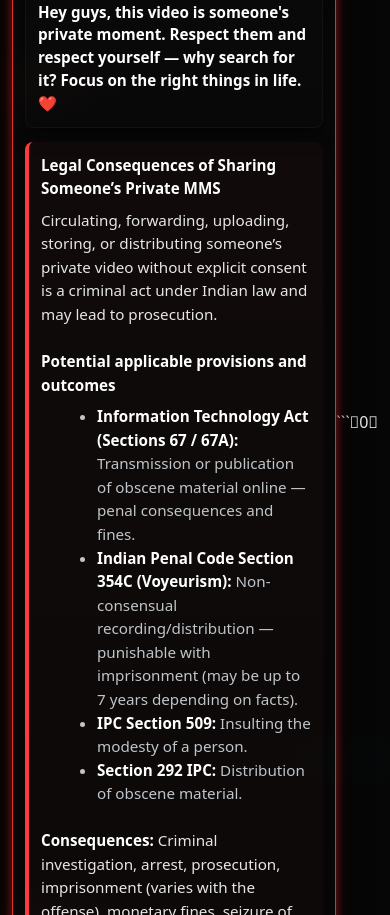
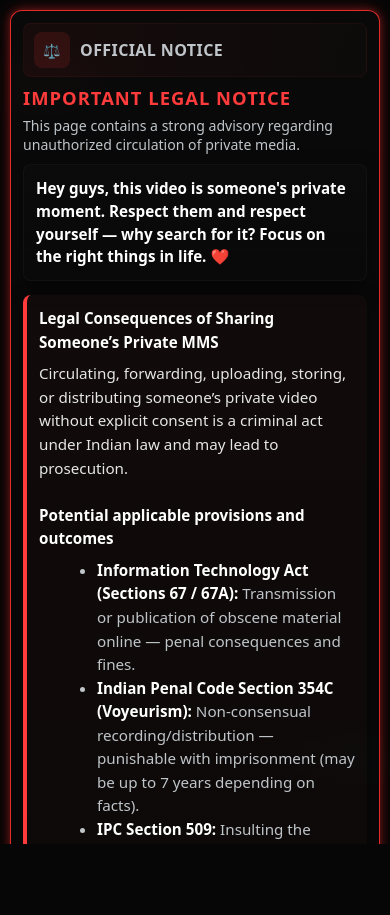
Before and after one commit to anonymouskevv/DEMO, a plain HTML site: page index.html in a window 390 px wide. Shown: the top 915 px of the page. After the commit the page ends 844 px from the top, so only its background shows below. Drawn offline with Linux system fonts and the light colour scheme.

Commit message:
Update index.html

````diff
--- a/index.html
+++ b/index.html
@@ -9,15 +9,14 @@
     --bg:#060606;
     --card:#0f1113;
     --accent:#ff3b3b;
-    --accent-2:#ff7a7a;
     --muted:#bfc5c9;
     --neon-core: rgba(255,40,40,0.95);
     --neon-mid: rgba(255,60,60,0.75);
     --neon-soft: rgba(255,40,40,0.25);
   }
 
-  /* Reset & base */
-  *{box-sizing:border-box}
+  /* Reset & basics */
+  *,*::before,*::after{box-sizing:border-box}
   html,body{height:100%;margin:0}
   body{
     font-family: system-ui, -apple-system, "Segoe UI", Roboto, "Helvetica Neue", Arial;
@@ -27,12 +26,15 @@
       var(--bg);
     color:#eee;
     display:flex;
-    align-items:center;
+    align-items:flex-start;
     justify-content:center;
     padding:18px;
     -webkit-font-smoothing:antialiased;
     -moz-osx-font-smoothing:grayscale;
   }
+
+  /* make sure the page doesn't overflow horizontally */
+  html,body{overflow-x:hidden}
 
   /* Card container */
   .card{
@@ -40,30 +42,31 @@
     max-width:980px;
     background: linear-gradient(180deg, rgba(255,255,255,0.014), rgba(255,255,255,0.006));
     border-radius:14px;
-    padding:20px;
+    padding:18px;
     position:relative;
     overflow:hidden;
 
     /* breathing neon border */
     border: 1.5px solid rgba(255,40,40,0.85);
     box-shadow:
-      0 0 8px var(--neon-soft),
-      0 0 18px rgba(255,40,40,0.18),
-      0 12px 40px rgba(0,0,0,0.7);
+      0 0 6px var(--neon-soft),
+      0 0 18px rgba(255,40,40,0.16),
+      0 12px 40px rgba(0,0,0,0.72);
     animation: neonPulse 2.8s ease-in-out infinite;
   }
 
+  /* subtle inner sheen */
   .card::after{
     content:"";
     position:absolute;
-    inset:6px;
+    inset:8px;
     border-radius:10px;
     pointer-events:none;
-    background: linear-gradient(180deg, rgba(255,255,255,0.002), transparent 40%);
+    background: linear-gradient(180deg, rgba(255,255,255,0.002), transparent 42%);
     mix-blend-mode:overlay;
   }
 
-  /* header / gov bar */
+  /* Header / gov bar */
   .gov-bar{
     display:flex;
     align-items:center;
@@ -74,11 +77,11 @@
     border: 1px solid rgba(255,59,59,0.06);
     color:var(--muted);
     font-weight:700;
-    letter-spacing:0.5px;
+    letter-spacing:0.4px;
   }
   .gov-badge{
-    width:38px;
-    height:38px;
+    width:36px;
+    height:36px;
     border-radius:8px;
     background: rgba(255,59,59,0.12);
     display:flex;
@@ -102,15 +105,15 @@
     color:var(--muted);
   }
 
-  /* main layout (desktop) */
+  /* Grid layout using fluid column for the image column */
   .content{
     display:grid;
-    grid-template-columns: 1fr 420px;
+    grid-template-columns: 1fr minmax(240px, 36%);
     gap:18px;
     align-items:start;
   }
 
-  /* left column */
+  /* message / left column */
   .message{
     background: linear-gradient(180deg, rgba(255,255,255,0.01), rgba(255,255,255,0.005));
     padding:14px;
@@ -121,6 +124,7 @@
     color:#fff;
     font-weight:600;
     box-shadow: 0 6px 20px rgba(0,0,0,0.45);
+    word-wrap:break-word;
   }
 
   .legal{
@@ -130,14 +134,15 @@
     background: linear-gradient(180deg, rgba(255,59,59,0.03), rgba(255,59,59,0.02));
     border-left:4px solid var(--accent);
     color:#e6e6e6;
-    font-size:0.95rem;
+    font-size:0.97rem;
     line-height:1.55;
     box-shadow: 0 6px 20px rgba(0,0,0,0.45);
+    word-wrap:break-word;
   }
   .legal strong{color:#fff}
   .legal ul{margin:8px 0 0 18px; color:var(--muted)}
 
-  /* right column image */
+  /* image frame / right column */
   .frame{
     position:relative;
     border-radius:10px;
@@ -145,7 +150,7 @@
     background: linear-gradient(180deg, rgba(0,0,0,0.45), rgba(255,255,255,0.01));
     border: 1px solid rgba(255,255,255,0.03);
     padding:8px;
-    min-height:260px;
+    min-height:200px;
     display:flex;
     align-items:center;
     justify-content:center;
@@ -159,15 +164,19 @@
     border-radius:8px;
     filter: grayscale(6%) saturate(0.96);
     transition: filter .35s ease, transform .35s ease;
+    max-height:70vh; /* prevent super tall image overflow on mobile */
+    object-fit:cover;
   }
   .frame:hover img{ filter:none; transform:scale(1.02); }
 
+  /* ribbon fixed inside frame using inset values that never overflow */
   .ribbon{
     position:absolute;
-    left:12px; right:12px;
-    bottom:12px;
+    left:1rem;
+    right:1rem;
+    bottom:1rem;
     padding:10px 12px;
-    background: linear-gradient(90deg, rgba(255,59,59,0.95), rgba(255,122,122,0.9));
+    background: linear-gradient(90deg, rgba(255,59,59,0.96), rgba(255,122,122,0.92));
     color:#fff;
     border-radius:8px;
     font-weight:800;
@@ -190,8 +199,8 @@
   }
 
   .footnote{
-    margin-top:10px;
-    font-size:0.82rem;
+    margin-top:12px;
+    font-size:0.86rem;
     color:var(--muted);
     text-align:center;
   }
@@ -222,36 +231,34 @@
   }
 
   /* --------------------------- */
-  /* Responsive tweaks for mobile */
+  /* Responsive / mobile optim.  */
   /* --------------------------- */
+
+  /* tablet and below: use single column stack so text is readable and no horizontal scroll */
   @media (max-width:920px){
-    .card{ padding:16px; border-radius:12px; max-width:720px }
-    .content{ grid-template-columns: 1fr 360px; gap:14px }
+    .card{ padding:14px; border-radius:12px; max-width:820px }
+    .content{ grid-template-columns: 1fr; gap:14px } /* STACK */
     .frame{ min-height:220px }
+    .frame img{ max-height:50vh }
   }
 
-  @media (max-width:720px){
-    body{ padding:12px }
-    .card{ padding:14px; max-width:100% }
-    .gov-bar{ padding:8px; gap:8px }
-    h1.title{ font-size:1.25rem; margin-top:10px }
-    .subtitle{ font-size:0.9rem; margin-bottom:12px }
-    .content{ grid-template-columns: 1fr; gap:12px }
-    .frame{ order:-1; min-height:200px; padding:6px }
-    .frame img{ border-radius:6px }
+  /* small phones */
+  @media (max-width:420px){
+    body{ padding:10px }
+    .card{ padding:12px; max-width:100% }
+    h1.title{ font-size:1.15rem; margin-top:8px }
+    .subtitle{ font-size:0.88rem; margin-bottom:10px }
     .message, .legal{ font-size:0.95rem; padding:12px; border-radius:8px }
-    .legal ul{ margin-left:16px }
-    .ribbon{ font-size:0.88rem; padding:8px 10px; left:8px; right:8px; bottom:10px }
-    .bottom{ font-size:0.95rem; padding:8px }
+    .frame{ min-height:180px; padding:6px }
+    .frame img{ max-height:45vh }
+    .ribbon{ left:0.75rem; right:0.75rem; bottom:0.9rem; font-size:0.86rem; padding:8px 10px }
     .footnote{ font-size:0.78rem }
   }
 
-  @media (max-width:420px){
-    .card{ padding:12px }
-    .gov-badge{ width:34px; height:34px; font-size:13px }
-    .title{ font-size:1.1rem }
-    .frame{ min-height:180px }
-    .ribbon{ font-size:0.82rem; padding:7px 8px }
+  /* Accessibility: reduce motion users */
+  @media (prefers-reduced-motion: reduce) {
+    .card { animation: none; }
+    .frame img { transition: none; }
   }
 </style>
 </head>
@@ -308,4 +315,3 @@
   </div>
 </body>
 </html>
-```0
````
